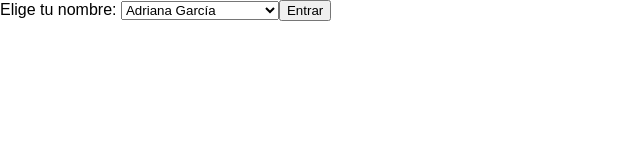
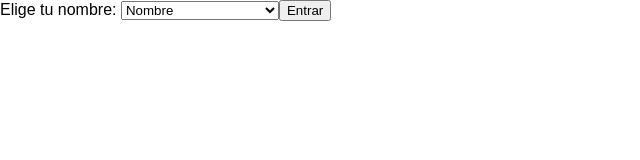
Before and after one commit to grochadc/monitoreo-elecciones-2018, a React (Create React App) app: page /select in a window 1280 px wide. Shown: the top 160 px of the page, without its empty margins (0-640 px from the left). Built offline with nearby package versions, Linux system fonts and the light colour scheme.

Commit message:
Put a default option on select

```diff
--- a/src/Components/Selector.jsx
+++ b/src/Components/Selector.jsx
@@ -1,12 +1,12 @@
 import React, { Component } from "react";
 import { navigate } from "@reach/router";
-import db from "../db/newDb.json";
+import db from "../db/newNewNewDb.json";
 
 class Selector extends Component {
   constructor() {
     super();
     this.state = {
-      value: 0
+      value: null
     };
     this.handleChange = this.handleChange.bind(this);
     this.handleSubmit = this.handleSubmit.bind(this);
@@ -16,14 +16,27 @@ class Selector extends Component {
     this.setState({ value: event.target.value });
   }
   handleSubmit() {
-    navigate("/votantes/" + this.state.value);
+    if (!this.state.value) {
+      alert("Por favor elige tu nombre");
+    } else {
+      navigate("/votantes/" + this.state.value);
+    }
   }
   render() {
     return (
       <div className="Selector">
         Elige tu nombre:{" "}
         <select value={this.state.value} onChange={this.handleChange}>
-          {db.map((obj, i) => <option value={i}>{obj.movilizador}</option>)}
+          <option selected>Nombre</option>
+          {db.map((obj, i) => {
+            let id = Object.keys(obj)[0];
+            let { movilizador } = obj[id];
+            return (
+              <option value={id} key={id}>
+                {movilizador}
+              </option>
+            );
+          })}
         </select>
         <button type="submit" onClick={() => this.handleSubmit()}>
           Entrar
```
